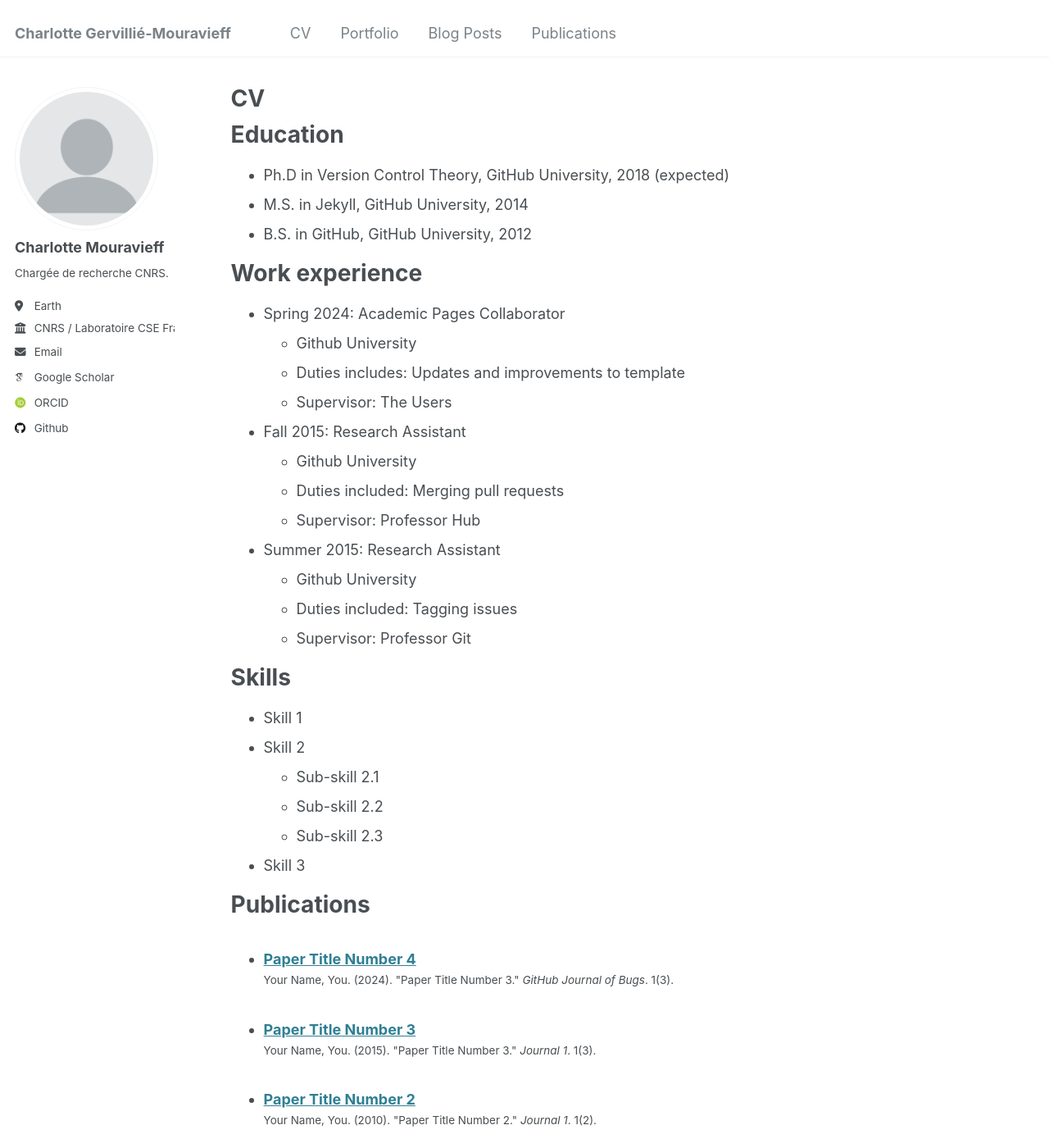
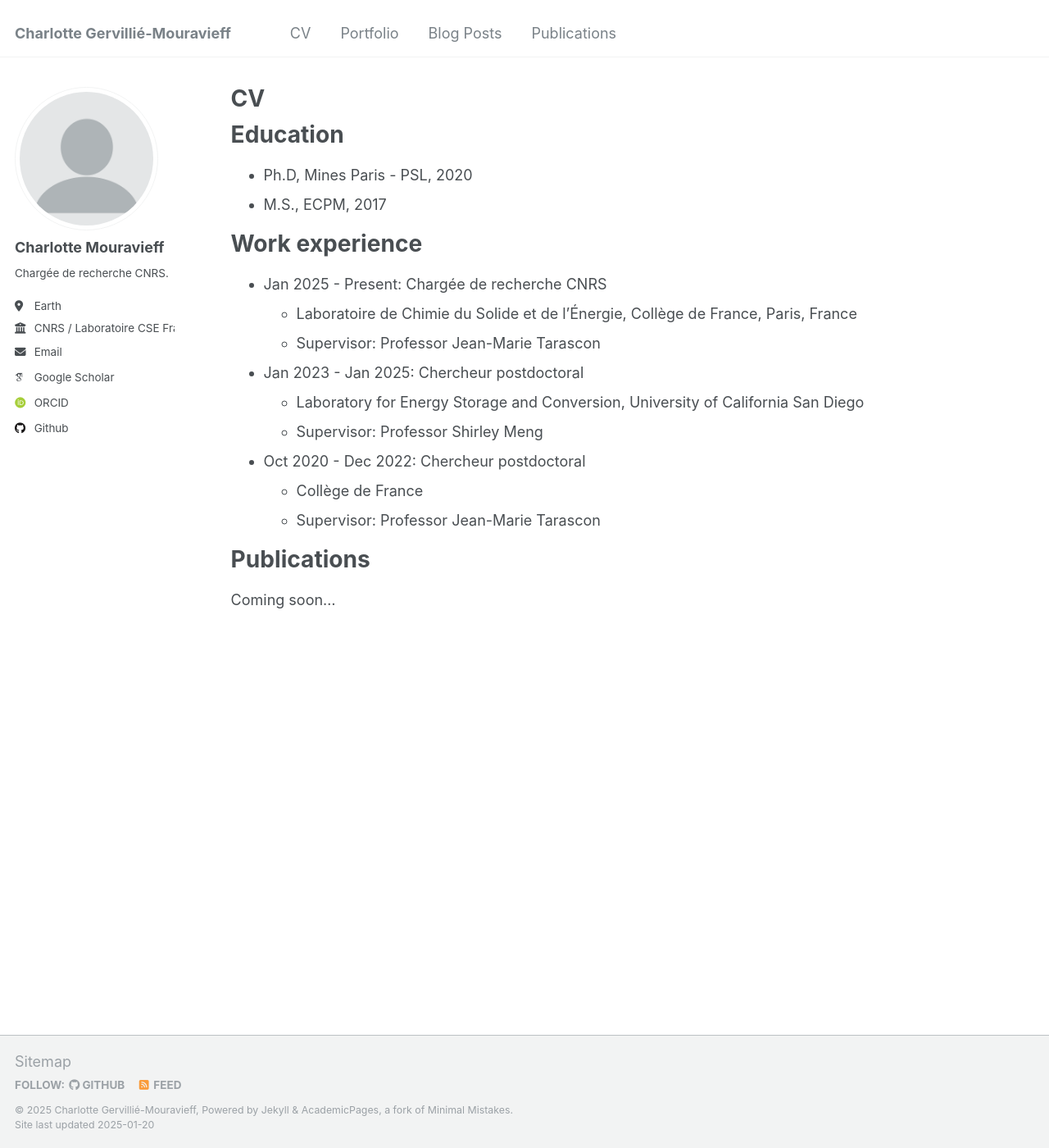
Before and after one commit to charlotte-mouravieff/charlotte-mouravieff.github.io, a Jekyll site: the page built from _pages/cv.md, in a window 1280 px wide and 1400 px high. Shown: the whole window at 82% size. Built offline with Jekyll 4.4.1, drawn with Linux system fonts in a browser that asks for light colours; some web fonts are replaced; some of the changed text lies outside the part shown.

Commit message:
Update cv.md

```diff
--- a/_pages/cv.md
+++ b/_pages/cv.md
@@ -11,54 +11,24 @@ redirect_from:
 
 Education
 ======
-* Ph.D in Version Control Theory, GitHub University, 2018 (expected)
-* M.S. in Jekyll, GitHub University, 2014
-* B.S. in GitHub, GitHub University, 2012
+* Ph.D, Mines Paris - PSL, 2020
+* M.S., ECPM, 2017
 
 Work experience
 ======
-* Spring 2024: Academic Pages Collaborator
-  * Github University
-  * Duties includes: Updates and improvements to template
-  * Supervisor: The Users
+* Jan 2025 - Present: Chargée de recherche CNRS
+  * Laboratoire de Chimie du Solide et de l'Énergie, Collège de France, Paris, France
+  * Supervisor: Professor Jean-Marie Tarascon
 
-* Fall 2015: Research Assistant
-  * Github University
-  * Duties included: Merging pull requests
-  * Supervisor: Professor Hub
+* Jan 2023 - Jan 2025: Chercheur postdoctoral
+  * Laboratory for Energy Storage and Conversion, University of California San Diego
+  * Supervisor: Professor Shirley Meng
 
-* Summer 2015: Research Assistant
-  * Github University
-  * Duties included: Tagging issues
-  * Supervisor: Professor Git
+* Oct 2020 - Dec 2022: Chercheur postdoctoral
+  * Collège de France
+  * Supervisor: Professor Jean-Marie Tarascon
 
-Skills
-======
-* Skill 1
-* Skill 2
-  * Sub-skill 2.1
-  * Sub-skill 2.2
-  * Sub-skill 2.3
-* Skill 3
 
 Publications
 ======
-  <ul>{% for post in site.publications reversed %}
-    {% include archive-single-cv.html %}
-  {% endfor %}</ul>
-
-Talks
-======
-  <ul>{% for post in site.talks reversed %}
-    {% include archive-single-talk-cv.html  %}
-  {% endfor %}</ul>
-
-Teaching
-======
-  <ul>{% for post in site.teaching reversed %}
-    {% include archive-single-cv.html %}
-  {% endfor %}</ul>
-
-Service and leadership
-======
-* Currently signed in to 43 different slack teams
+  Coming soon...
```
